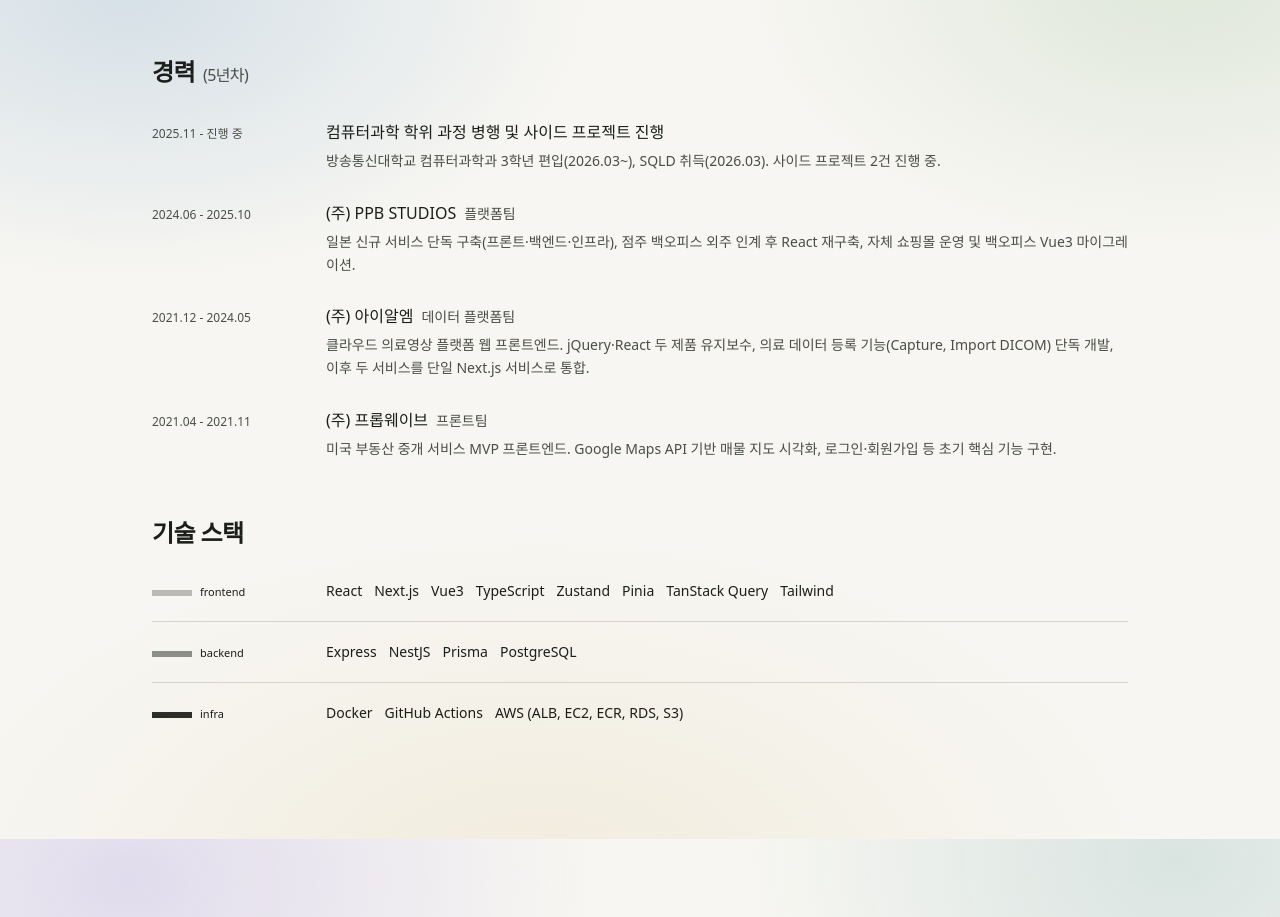
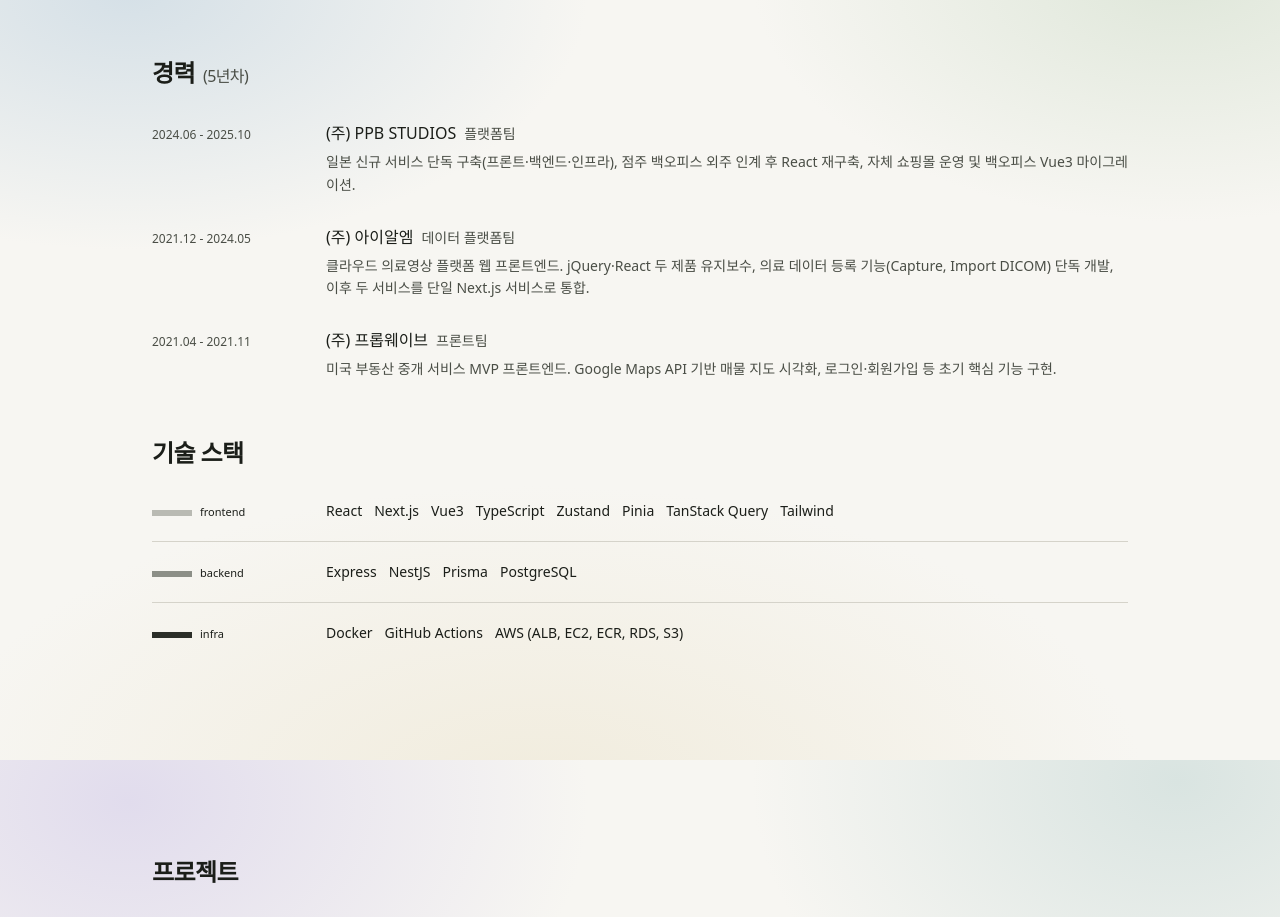
Before and after one commit to hyunsoo0202/portfolio, a Next.js app: page / in a window 1280 px wide. Shown: the part 840-1757 px from the top of the page. Built offline with nearby package versions, Linux system fonts and the light colour scheme; a web font is replaced by a local one.

Commit message:
fix: 경력란에서 학위 과정 병행 항목 제거

```diff
--- a/src/data/profile.ts
+++ b/src/data/profile.ts
@@ -27,12 +27,6 @@ export const portfolio: PortfolioData = {
   },
 
   careers: [
-    {
-      organization: "컴퓨터과학 학위 과정 병행 및 사이드 프로젝트 진행",
-      period: "2025.11 - 진행 중",
-      summary:
-        "방송통신대학교 컴퓨터과학과 3학년 편입(2026.03~), SQLD 취득(2026.03). 사이드 프로젝트 2건 진행 중.",
-    },
     {
       organization: "(주) PPB STUDIOS",
       team: "플랫폼팀",
```
